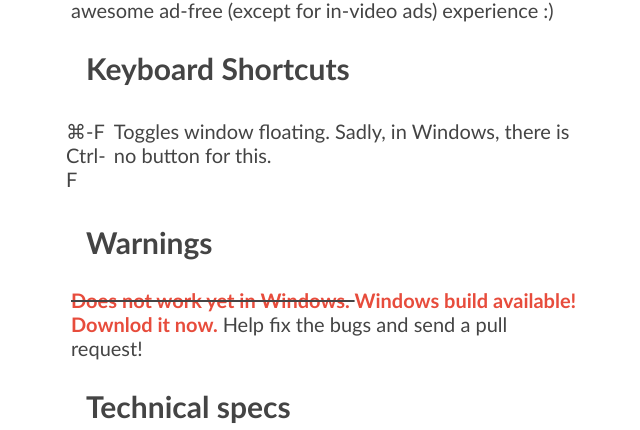
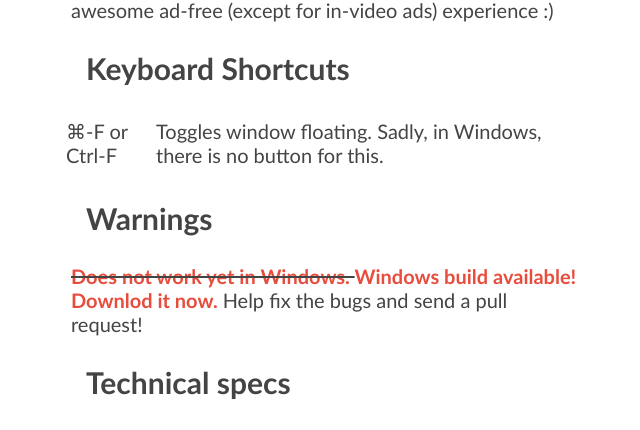
Before and after one commit to serverwentdown/Youpp, a plain HTML site: page index.html in a window 1280 px wide. Shown: the part 866-1296 px from the top of the page, without its empty margins (314-954 px from the left). Drawn offline with Linux system fonts and the light colour scheme; no server answers.

Commit message:
Garrrrhhhh

```diff
--- a/index.html
+++ b/index.html
@@ -36,7 +36,7 @@
 			<p>
 				<table>
 					<tr>
-						<td>&#8984;-F<br />Ctrl-F</td>
+						<td>&#8984;-F or Ctrl-F</td>
 						<td>Toggles window floating. Sadly, in Windows, there is no button for this. </td>
 					</tr>
 				</table>
```
